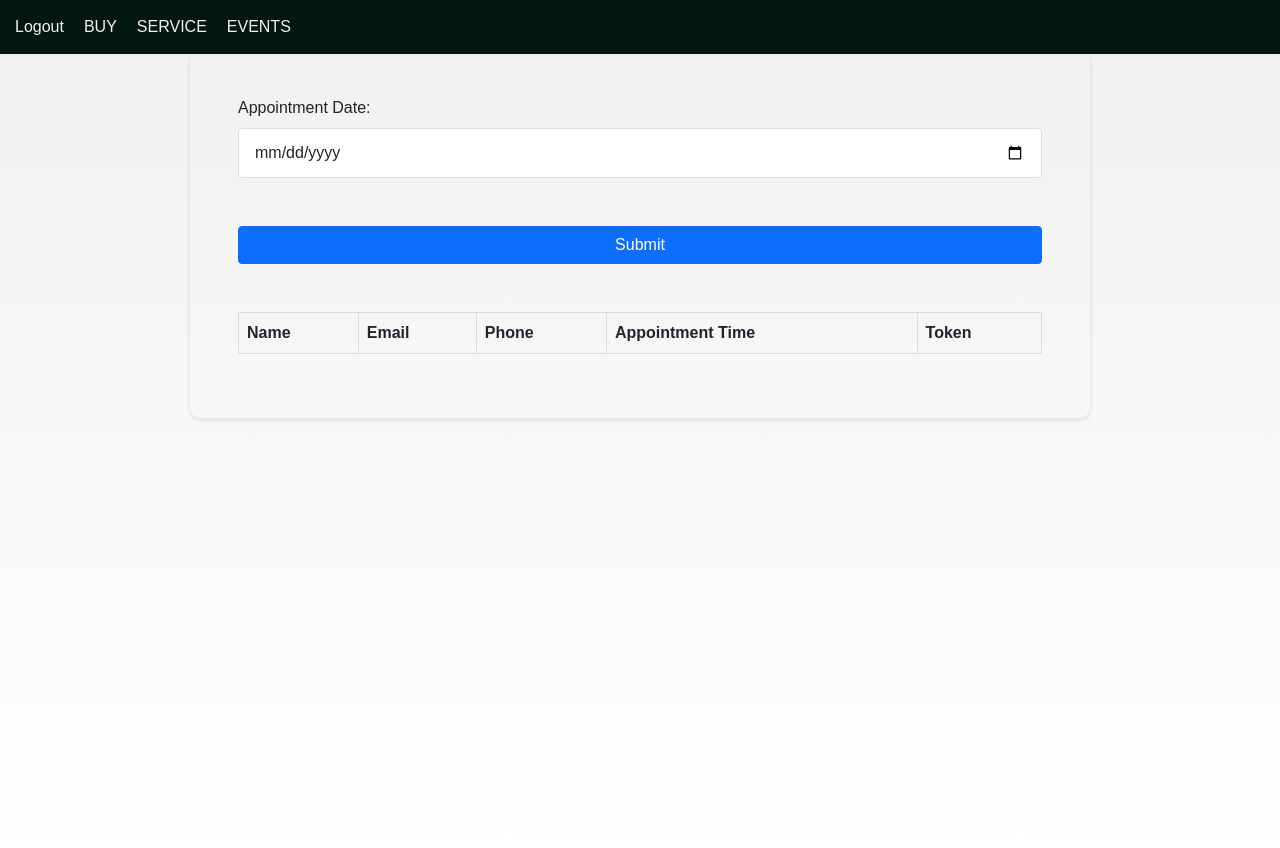
After one commit to phanthomx/TYIT-CARDEALER, a Django app: page /eservice/ in a window 1280 px wide. The commit adds this page. Run offline with Django 4.2, Linux system fonts and the light colour scheme; lists and menus that the app fills with data are empty; some libraries are stand-ins or nearby versions.

Commit message:
emp service done

```diff
--- /dev/null
+++ b/mysite/polls/templates/polls/EmpServ.html
@@ -0,0 +1,175 @@
+{% load static %}
+<!DOCTYPE html>
+<html lang="en">
+<head>
+    <meta charset="UTF-8">
+    <meta name="viewport" content="width=device-width, initial-scale=1.0">
+    <title>Your Page Title</title>
+    <link rel="stylesheet" href="https://cdnjs.cloudflare.com/ajax/libs/animate.css/4.1.1/animate.min.css">
+    <link rel="stylesheet" href="https://stackpath.bootstrapcdn.com/bootstrap/5.1.3/css/bootstrap.min.css">
+    <link rel="stylesheet" href="{% static 'all.css' %}">
+    <style>
+        body {
+            font-family: sans-serif;
+
+            margin: 0;
+            /* Optional background gradients or patterns for visual interest */
+            background-image: linear-gradient(#f0f0f0, #fff);
+        }
+
+        .container {
+            padding: 3rem;
+            max-width: 900px;
+            margin: 0 auto;
+            border-radius: 10px;
+            box-shadow: 0 2px 5px rgba(0, 0, 0, 0.1); /* Subtle shadow for depth */
+        }
+
+        h2 {
+            text-align: center;
+            margin-bottom: 2rem;
+            font-size: 1.5rem;
+            /* Choose a heading font-family or use font-weight for bolder titles */
+            font-family: 'Playfair Display', serif;
+            font-weight: 700;
+        }
+
+        form {
+            display: flex;
+            flex-direction: column;
+            /* Consider a grid layout for more balanced form elements */
+            grid-template-columns: 1fr 1fr;
+            grid-gap: 1rem;
+            margin-bottom: 3rem;
+        }
+
+        label {
+            margin-bottom: 0.5rem;
+            font-weight: 500;
+        }
+
+        .form-control {
+            border: 1px solid #ddd;
+            border-radius: 4px;
+            padding: 0.75rem 1rem;
+            transition: border-color 0.2s ease-in-out;
+        }
+
+        .form-control:focus {
+            border-color: #3498db;
+        }
+
+        button {
+            background-color: #3498db;
+            color: #fff;
+            border: none;
+            border-radius: 4px;
+            padding: 1rem 2rem;
+            font-size: 1rem; /* Slightly larger font for readability */
+            margin-top: 1rem;
+            cursor: pointer;
+            transition: background-color 0.2s ease-in-out;
+        }
+
+        button:hover {
+            background-color: #2980b9;
+        }
+
+        table {
+            border-collapse: collapse;
+            width: 100%;
+            margin-bottom: 2rem;
+        }
+
+        th, td {
+            border: 1px solid #ddd;
+            padding: 1rem;
+            text-align: left;
+        }
+
+        th {
+            background-color: #f2f2f2;
+        }
+
+        /* Customize animation effects: */
+        .animate__animated {
+            animation-duration: 1s;
+            animation-fill-mode: forwards;
+        }
+
+        .animate__fadeInLeft {
+            animation-name: fadeInLeft;
+            animation-delay: 0.2s;
+        }
+
+        .animate__fadeInUp {
+            animation-name: fadeInUp;
+            animation-delay: 0.4s;
+        }
+
+        .animate__fadeInRight {
+            animation-name: fadeInRight;
+            animation-delay: 0.6s;
+        }
+
+        /* Optional hover effects on table rows */
+        tr:hover {
+            background-color: #f7f7f7;
+        }
+
+    </style>
+</head>
+<body>
+    <header>
+        <nav>
+            <ul>
+                <li><a href="{% url 'home' %}">Logout</a></li>
+                <li><a href="{% url 'buy' %}">BUY</a></li>
+                <li><a href="{% url 'service' %}">SERVICE</a></li>
+                <li><a href="{% url 'events' %}">EVENTS</a></li>
+
+            </ul>
+        </nav>
+    </header>
+    <div class="container mt-5">
+        <form id="contactForm" method="post" action="{% url 'getservice' %}" class="animate__animated animate__fadeInLeft">
+            {% csrf_token %}
+            <div class="mb-3">
+                <label for="appointmentDate" class="form-label">Appointment Date:</label>
+                <input type="date" id="appointmentDate" name="appointmentDate" class="form-control" required>
+            </div>
+            <button type="submit" class="btn btn-primary animate__animated animate__fadeInUp">Submit</button>
+        </form>
+
+        <table class="table mt-5 animate__animated animate__fadeInRight">
+            <thead>
+                <tr>
+                    <th>Name</th>
+                    <th>Email</th>
+                    <th>Phone</th>
+                    <th>Appointment Time</th>
+                    <th>Token</th>
+                </tr>
+            </thead>
+            <tbody>
+                <!-- Iterate over the query_result and display the records in the table -->
+                {% for record in query_result %}
+                <tr>
+                    <!-- Assuming record is a tuple with five elements -->
+                    <td>{{ record.0 }}</td>
+                    <td>{{ record.1 }}</td>
+                    <td>{{ record.2 }}</td>
+                    <td>{{ record.3 }}</td>
+                    <td>{{ record.4 }}</td>
+                </tr>
+                {% endfor %}
+            </tbody>
+        </table>
+    </div>
+
+    <script src="https://code.jquery.com/jquery-3.6.0.min.js"></script>
+    <script src="https://cdnjs.cloudflare.com/ajax/libs/popper.js/2.9.3/umd/popper.min.js"></script>
+    <script src="https://stackpath.bootstrapcdn.com/bootstrap/5.1.3/js/bootstrap.min.js"></script>
+    <!-- Your additional scripts -->
+</body>
+</html>
--- a/mysite/polls/templates/polls/empafter.html
+++ b/mysite/polls/templates/polls/empafter.html
@@ -84,7 +84,7 @@
         </div>
         <div id="bcars" >
             <div id="ccars">
-                <a href="{% url 'service' %}">
+                <a href="{% url 'eservice' %}">
                 <img src="{% static "images/serv.jpg" %}" alt="" width="350px" height="350px"/>
             </a>
             </div>
--- a/mysite/polls/templates/polls/service.html
+++ b/mysite/polls/templates/polls/service.html
@@ -115,6 +115,7 @@
       <h1>serviceing</h1>
       <div id="servform">
         <form id="service" class="animate__animated animate__fadeIn">
+          {% csrf_token %}
           <label for="name">Name:</label>
           <input type="text" id="name" name="name" required /><br>
 
--- a/mysite/polls/urls.py
+++ b/mysite/polls/urls.py
@@ -19,8 +19,11 @@ urlpatterns = [
     path('emploginverify/', views.emploginverify, name= 'emploginverify'),
     path('buy/', views.buy, name= 'buy'),
     path('service/', views.service, name= 'service'),
+    path('eservice/', views.eservice, name= 'eservice'),
     path('event/', views.events, name= 'events'),
     path('servicereq/', views.servicereq, name= 'servicereq'),
+    path('getservice/', views.getservice, name= 'getservice'),
+
 
 
 
--- a/mysite/polls/views.py
+++ b/mysite/polls/views.py
@@ -33,6 +33,10 @@ def buy(request):
     return render(request, 'polls/buy.html')
 def service(request):
     return render(request, 'polls/service.html')
+
+def eservice(request):
+    return render(request, 'polls/EmpServ.html')
+
 
 def events(request):
     return render(request, 'polls/events.html')
@@ -185,15 +189,6 @@ def servicereq(request):
 
         start_date = date.today()
         end_date = appointmentDate  # Adjust as needed
-
-        # Check if the appointment date falls within the range
-        # is_between_dates = Appointment.objects.filter(
-        #     Q(appointment_date__range=[start_date, end_date])
-        # ).exists()
-        # Iterate through the raw SQL query result
-
-        # newserv=Appointment(name=name,email=email,phone=phone,model_name=modelName,registration_number=registrationNumber,appointment_date=appointmentDate,appointment_time=appointmentTime,count="1")
-        # newserv.save()
         cursor = connection.cursor()
         cursor.execute("SELECT COUNT(*) FROM polls_appointment WHERE appointment_date = %s AND appointment_time = %s", [appointmentDate, appointmentTime])
         count_result = cursor.fetchone()[0]
@@ -223,3 +218,16 @@ def servicereq(request):
         print(name, email, phone, modelName, registrationNumber, appointmentDate, appointmentTime)
         redirect_url = '/chome/'
         return JsonResponse({'redirect_url': redirect_url})
+
+
+def getservice(request):
+    if request.method == "POST":
+                appointmentDate = request.POST.get("appointmentDate")
+                print(appointmentDate)
+                cursor = connection.cursor()
+                cursor.execute("SELECT DISTINCT name,email,phone,appointment_time , token FROM polls_appointment WHERE appointment_date = %s ORDER BY appointment_time ASC", [appointmentDate])
+                count_result = cursor.fetchall()
+                context = {'query_result': count_result}
+                return render(request, 'polls/EmpServ.html', context)
+
+    return render(request, 'polls/EmpServ.html', context)
```
